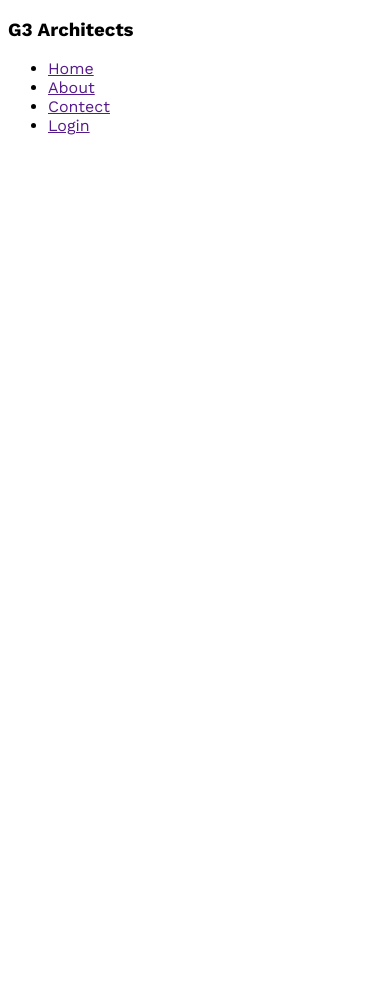
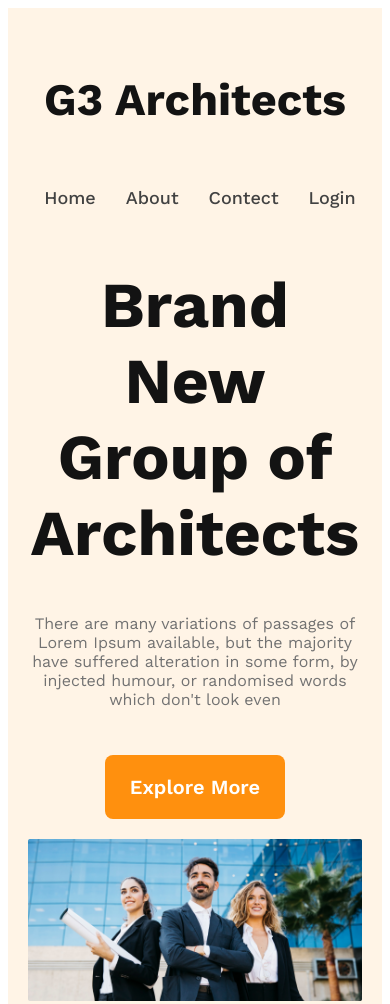
Before and after one commit to mdnahidkobir5/g3-architect-website, a plain HTML site: page index.html in a window 390 px wide. Shown: the top 1004 px of the page. Before the commit the page ends 844 px from the top, so only its background shows below. Drawn offline with nearby package versions, Linux system fonts and the light colour scheme.

Commit message:
finished the header section with responsive for mobile devices

```diff
--- a/index.html
+++ b/index.html
@@ -1,15 +1,17 @@
 <!DOCTYPE html>
 <html lang="en">
+
 <head>
     <meta charset="UTF-8">
     <meta name="viewport" content="width=device-width, initial-scale=1.0">
     <title>G3 Architect</title>
     <link rel="stylesheet" href="./styles/style.css">
 </head>
+
 <body>
-    <header>
+    <header class="header">
         <nav>
-        <h3>G3 Architects</h3>
+            <h3 class="nav-title">G3 Architects</h3>
             <ul>
                 <li><a href="">Home</a></li>
                 <li><a href="">About</a></li>
@@ -17,6 +19,16 @@
                 <li><a href="">Login</a></li>
             </ul>
         </nav>
+        <div class="banner">
+            <div class="banner-content">
+                <h1 class="banner-title">Brand New Group of Architects </h1>
+                <p class="banner-description">There are many variations of passages of Lorem Ipsum available, but the
+                    majority have suffered alteration in some form, by injected humour, or randomised words which don't
+                    look even</p>
+                <button class="btn-primary">Explore More</button>
+            </div>
+            <img src="./images/banner.png" alt="">
+        </div>
     </header>
     <main>
 
@@ -25,4 +37,5 @@
 
     </footer>
 </body>
+
 </html>
--- a/styles/style.css
+++ b/styles/style.css
@@ -3,3 +3,84 @@
 * {
     font-family: 'Work Sans', sans-serif;
 }
+
+.header {
+    background: rgba(255, 144, 14, 0.10);
+    padding: 50px 240px;
+}
+
+nav {
+    display: flex;
+    justify-content: space-between;
+    align-items: center;
+}
+
+.nav-title {
+    font-size: 45px;
+    font-weight: 700;
+    color: #131313;
+}
+
+nav>ul {
+    display: flex;
+}
+
+nav li {
+    list-style: none;
+    margin-right: 30px;
+    font-size: 18px;
+    font-weight: 500;
+}
+
+nav li a {
+    text-decoration: none;
+    color: #424242;
+}
+
+.banner-content {
+    max-width: 800px;
+    text-align: center;
+    margin: 0 auto;
+}
+
+.banner-title {
+    font-size: 4rem;
+    font-weight: 700;
+    color: #131313;
+
+}
+
+.banner-description {
+    color: #727272;
+    font-size: 16px;
+}
+
+.btn-primary {
+    border-radius: 8px;
+    background: #FF900E;
+    padding: 20px 25px;
+    color: #FFF;
+    text-align: center;
+    font-size: 1.25rem;
+    font-weight: 600;
+    cursor: pointer;
+    border: 0;
+    margin-top: 30px;
+}
+.banner img{
+    width: 100%;
+    margin-top: 20px;
+}
+
+
+
+
+@media screen and (max-width: 576px) {
+
+    .header {
+        padding: 20px;
+    }
+    nav {
+        flex-direction: column;
+    }
+}
```
Lines whose indentation alone changed are shown as unchanged.
